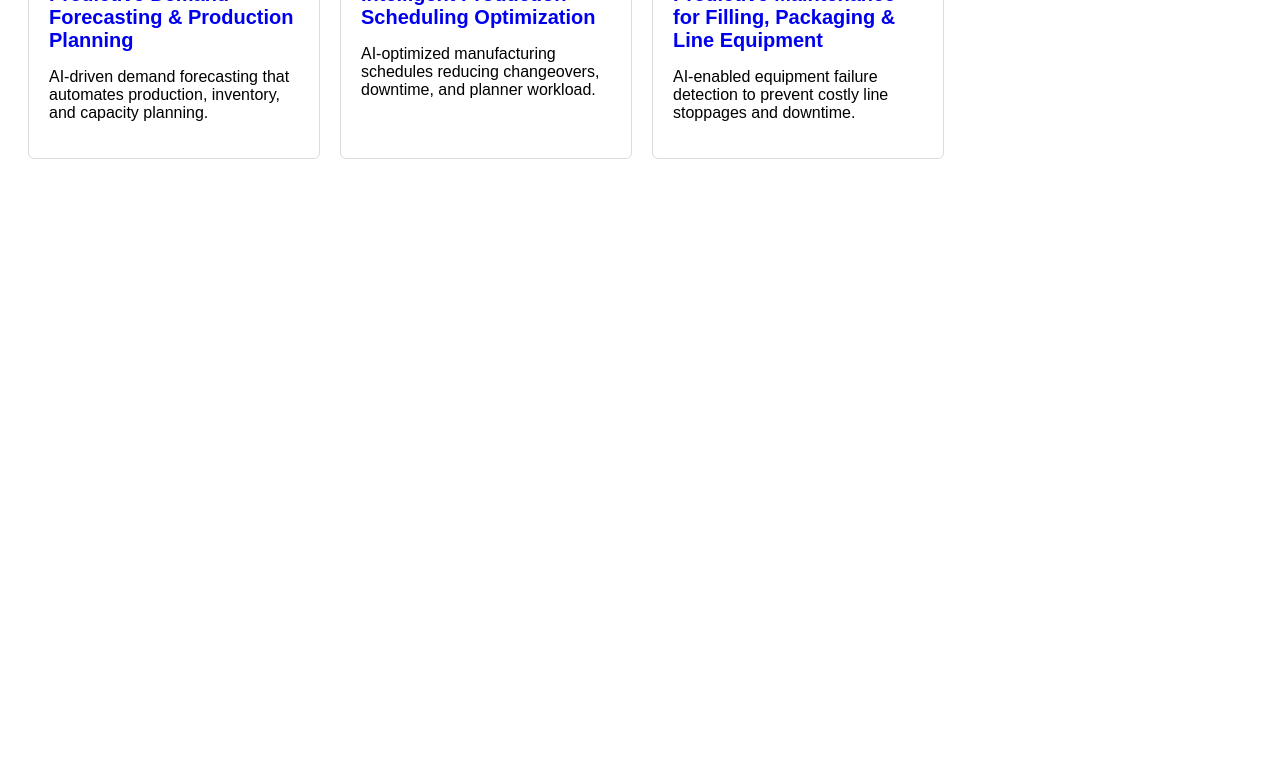
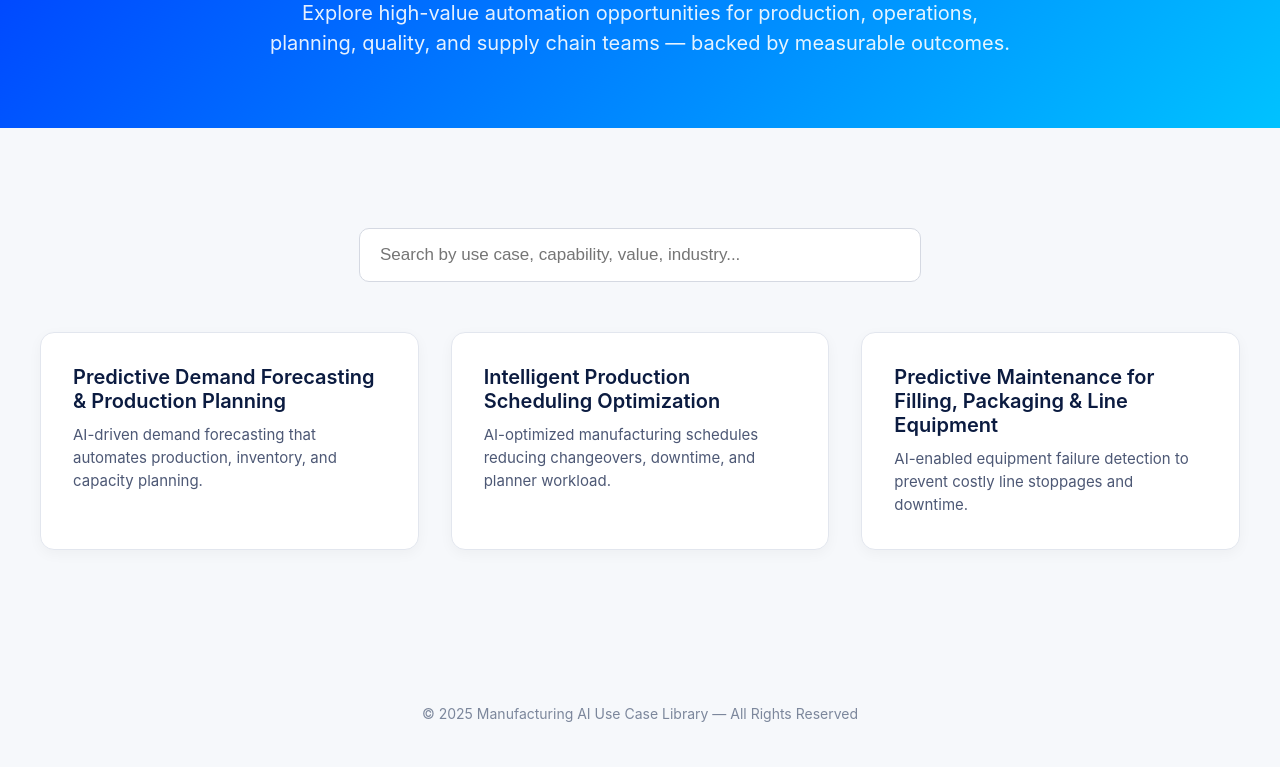
Before and after one commit to samhakakian-invoke/use-cases, a plain HTML site: page index.html in a window 1280 px wide. Shown: the part 205-972 px from the top of the page. Before the commit the page ends 800 px from the top, so only its background shows below. Drawn offline with Linux system fonts and the light colour scheme.

Commit message:
adding files

```diff
--- a/index.html
+++ b/index.html
@@ -1,55 +1,202 @@
 <!DOCTYPE html>
-<html>
+<html lang="en">
 <head>
-  <title>Use Case Explorer</title>
+  <meta charset="UTF-8" />
+  <meta name="viewport" content="width=device-width, initial-scale=1.0" />
+  <title>Manufacturing AI Use Case Explorer</title>
+
   <style>
-    body { font-family: Arial, sans-serif; padding: 20px; }
-    input { width: 300px; padding: 10px; margin-bottom: 20px; }
-    .grid { display: flex; flex-wrap: wrap; gap: 20px; }
+    /* ---------- Global ---------- */
+    body {
+      margin: 0;
+      font-family: "Inter", -apple-system, BlinkMacSystemFont, "Segoe UI",
+        Roboto, Oxygen, Ubuntu, Cantarell, sans-serif;
+      background: #f6f8fb;
+      color: #1a1f36;
+    }
+
+    a { text-decoration: none; }
+
+    .container {
+      max-width: 1200px;
+      margin: auto;
+      padding: 50px 24px;
+    }
+
+    /* ---------- Hero Section ---------- */
+    .hero {
+      text-align: center;
+      padding: 90px 24px 70px;
+      background: linear-gradient(135deg, #0038ff, #00c2ff);
+      color: white;
+    }
+
+    .hero h1 {
+      font-size: 48px;
+      font-weight: 700;
+      margin-bottom: 14px;
+    }
+
+    .hero p {
+      font-size: 20px;
+      opacity: 0.9;
+      max-width: 750px;
+      margin: auto;
+      line-height: 1.5;
+    }
+
+    /* ---------- Search ---------- */
+    #search {
+      width: 100%;
+      max-width: 520px;
+      padding: 16px 20px;
+      border-radius: 10px;
+      font-size: 17px;
+      border: 1px solid #d5d9e2;
+      margin: 50px auto;
+      display: block;
+      transition: 0.25s ease;
+    }
+
+    #search:focus {
+      border-color: #0052ff;
+      box-shadow: 0 0 0 4px rgba(0, 82, 255, 0.15);
+      transform: scale(1.02);
+      outline: none;
+    }
+
+    /* ---------- Use Case Grid ---------- */
+    .grid {
+      display: grid;
+      grid-template-columns: repeat(auto-fill, minmax(310px, 1fr));
+      gap: 32px;
+    }
+
+    /* ---------- Card ---------- */
     .card {
-      border: 1px solid #ddd;
-      padding: 20px;
-      width: 250px;
-      border-radius: 6px;
+      background: white;
+      border-radius: 14px;
+      padding: 32px;
+      border: 1px solid #e2e6ee;
+      box-shadow: 0 4px 14px rgba(0,0,0,0.04);
+      transition: 0.25s ease;
+      animation: fadeInUp 0.6s ease forwards;
+      opacity: 0;
     }
-    .card a { font-size: 20px; font-weight: bold; text-decoration: none; }
+
+    .card:hover {
+      transform: translateY(-7px);
+      box-shadow: 0 14px 30px rgba(0,0,0,0.08);
+      border-color: #0052ff;
+    }
+
+    .card a {
+      font-size: 20px;
+      font-weight: 600;
+      color: #0b1b40;
+      margin-bottom: 10px;
+      display: block;
+    }
+
+    .card p {
+      font-size: 15px;
+      color: #4d5875;
+      line-height: 1.55;
+      margin: 0;
+    }
+
+    /* ---------- Empty State ---------- */
+    .empty-state {
+      text-align: center;
+      color: #7c879c;
+      font-size: 18px;
+      margin-top: 60px;
+    }
+
+    /* ---------- Footer ---------- */
+    footer {
+      text-align: center;
+      padding: 45px 20px;
+      font-size: 14px;
+      color: #7c879c;
+      margin-top: 60px;
+    }
+
+    /* ---------- Animations ---------- */
+    @keyframes fadeInUp {
+      0% { opacity: 0; transform: translateY(14px); }
+      100% { opacity: 1; transform: translateY(0); }
+    }
   </style>
 </head>
+
 <body>
+  <!-- Hero -->
+  <section class="hero">
+    <h1>Manufacturing AI Use Cases</h1>
+    <p>
+      Explore high-value automation opportunities for production, operations,
+      planning, quality, and supply chain teams — backed by measurable outcomes.
+    </p>
+  </section>
 
-  <h1>Explore Use Cases</h1>
-  <input type="text" id="search" placeholder="Search use cases...">
+  <div class="container">
+    <input
+      type="text"
+      id="search"
+      placeholder="Search by use case, capability, value, industry..."
+    />
 
     <div class="grid" id="grid"></div>
+    <p class="empty-state" id="empty" style="display:none;">
+      No matching use cases found. Try another keyword.
+    </p>
+  </div>
+
+  <footer>
+    © 2025 Manufacturing AI Use Case Library — All Rights Reserved
+  </footer>
 
   <script>
     async function loadUseCases() {
-      const res = await fetch('usecases.json');
+      try {
+        const res = await fetch('./usecases.json');
         const data = await res.json();
 
         const grid = document.getElementById('grid');
         const search = document.getElementById('search');
+        const empty = document.getElementById('empty');
 
         function render(filter = "") {
           grid.innerHTML = "";
-        data
-          .filter(u => u.name.toLowerCase().includes(filter.toLowerCase()))
-          .forEach(u => {
-            grid.innerHTML += `
-              <div class="card">
+
+          const filtered = data.filter(u =>
+            u.name.toLowerCase().includes(filter.toLowerCase()) ||
+            u.description.toLowerCase().includes(filter.toLowerCase())
+          );
+
+          empty.style.display = filtered.length ? "none" : "block";
+
+          filtered.forEach(u => {
+            const card = document.createElement("div");
+            card.className = "card";
+            card.innerHTML = `
               <a href="usecases/${u.slug}.html">${u.name}</a>
               <p>${u.description}</p>
-              </div>
             `;
+            grid.appendChild(card);
           });
         }
 
+        render();
         search.addEventListener("input", e => render(e.target.value));
-      render();
+      } catch (err) {
+        document.getElementById('grid').innerHTML =
+          "<p style='color:red;'>⚠️ Could not load usecases.json — check file path.</p>";
+      }
     }
 
     loadUseCases();
   </script>
-
 </body>
 </html>
```
Lines whose indentation alone changed are shown as unchanged.
